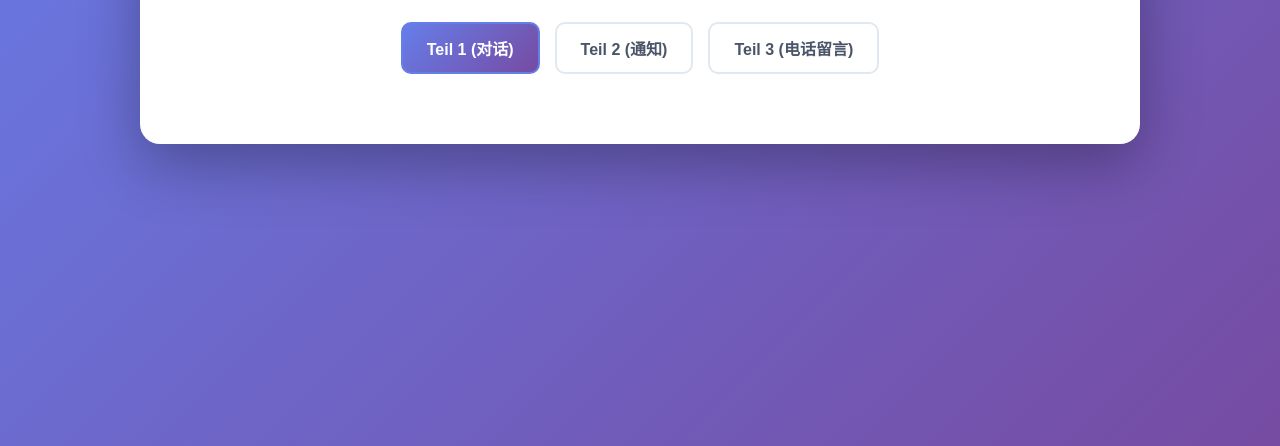
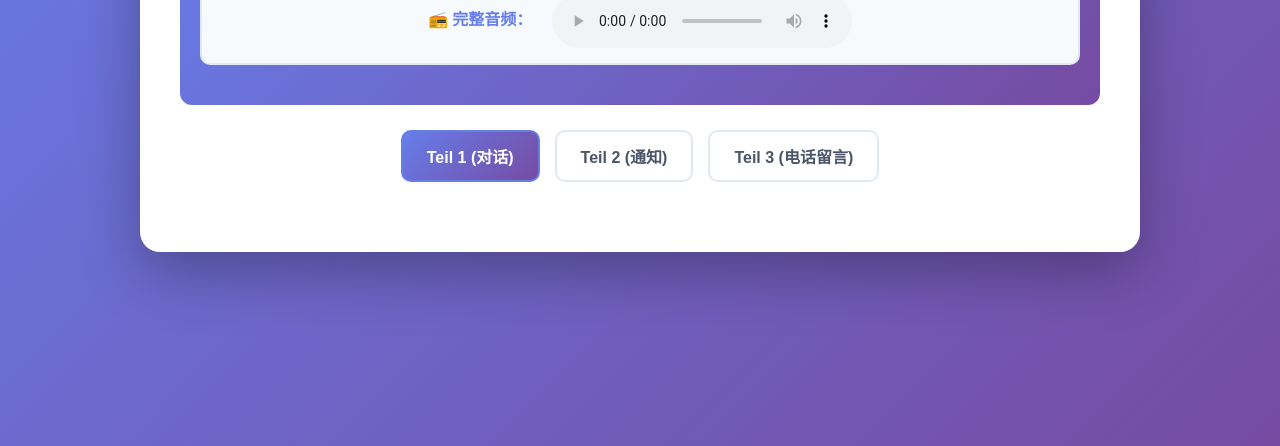
Before and after one commit to 820wusheng/goethe-a1-learning, a plain HTML site: page html/uebungssatz02.html in a window 1280 px wide. Shown: the part 354-800 px from the top of the page. Drawn offline with Linux system fonts and the light colour scheme.

Commit message:
fix: 添加完整音频播放器到所有试卷页面
问题:
- 从9375539恢复的HTML缺少官方音频播放器
- 导致页面框架显示但题目不渲染

修复:
- ✅ 添加完整音频播放器到uebungssatz01/02/modellsatz
- ✅ 本地验证: 完整音频播放器存在

Co-Authored-By: Claude Sonnet 4 <noreply@anthropic.com>

```diff
--- a/html/uebungssatz02.html
+++ b/html/uebungssatz02.html
@@ -65,7 +65,15 @@
                 <span class="score-value">0 / 0</span>
                 <span class="score-percentage">(0%)</span>
             </div>
+                <div style="background: #f7fafc; padding: 15px 20px; border-radius: 10px; margin-bottom: 20px; text-align: center; border: 2px solid #e2e8f0;">
+            <span style="color: #667eea; font-weight: 600;">📻 完整音频：</span>
+            <audio controls style="margin-left: 15px; vertical-align: middle;">
+                <source src="../archive_audio/sd1_uebungssatz_02.mp4" type="audio/mp4">
+                您的浏览器不支持音频播放
+            </audio>
         </div>
+
+</div>
 
         <div class="nav-tabs">
             <button class="nav-tab active" onclick="showTeil('teil1')">Teil 1 (对话)</button>
```
Also changed, not shown: html/modellsatz.html (+8 -0 lines), html/uebungssatz01.html (+8 -0 lines).
